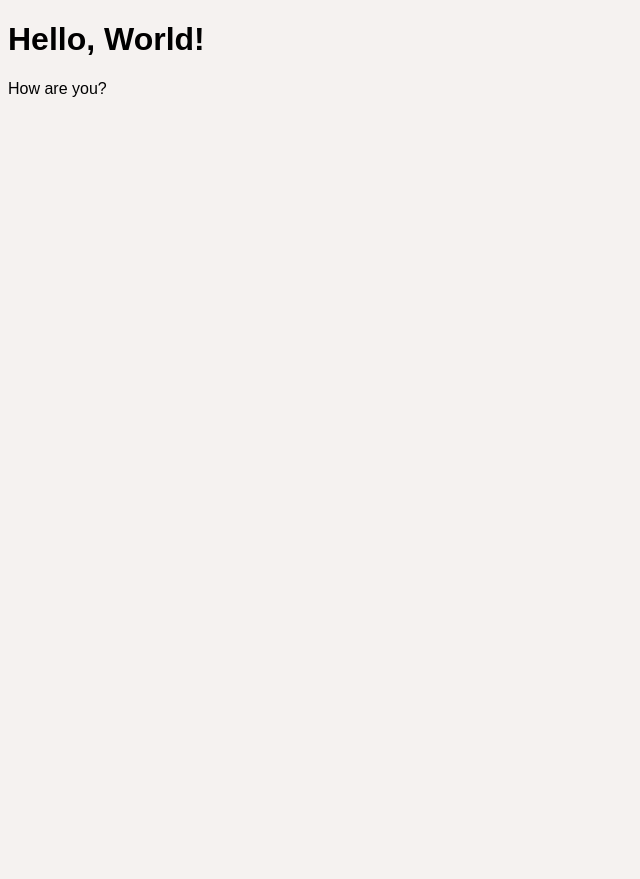
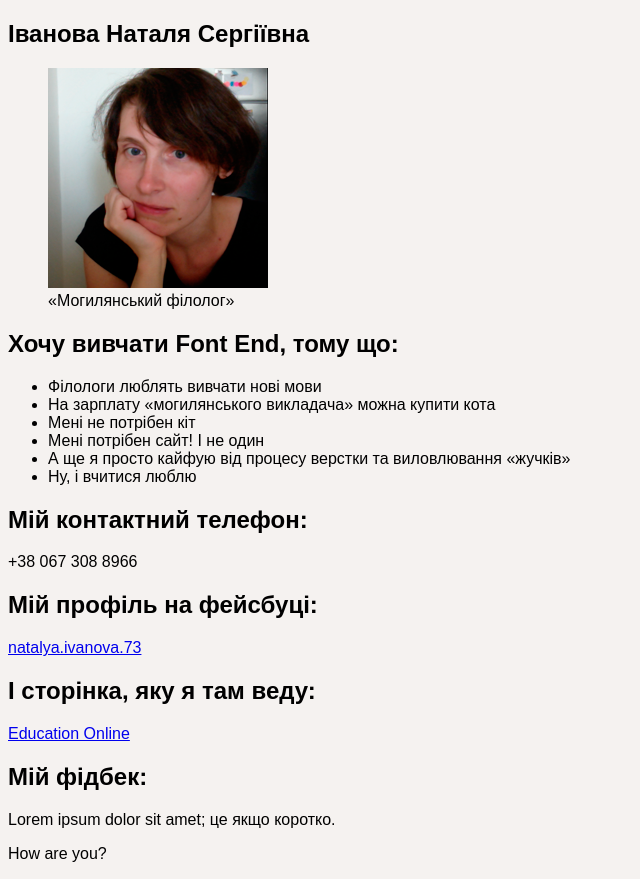
Before and after one commit to Nata25/GoFE-6-HW1, a plain HTML site: page index.html in a window 1280 px wide. Shown: the whole page, without its empty margins (0-640 px from the left). Before the commit the page ends 800 px from the top, so only its background shows below. Drawn offline with Linux system fonts and the light colour scheme.

Commit message:
Basic html

```diff
--- a/index.html
+++ b/index.html
@@ -7,7 +7,61 @@
 
   </head>
   <body>
-    <h1>Hello, World!</h1>
+    <main>
+        <section>
+          <h1>Іванова Наталя Сергіївна</h1>
+
+          <figure>
+            <img alt="Фото Наталі" src="img/ivanova.png" />
+            <figcaption>«Могилянський філолог»</figcaption>
+          </figure>
+
+        </section>
+
+        <section>
+          <h2>Хочу вивчати Font End, тому що:</h2>
+          <ul>
+            <li>Філологи люблять вивчати нові мови</li>
+            <li>На зарплату «могилянського викладача» можна купити кота</li>
+            <li>Мені не потрібен кіт</li>
+            <li>Мені потрібен сайт! І не один</li>
+            <li>А ще я просто кайфую від процесу верстки та виловлювання «жучків»</li>
+            <li>Ну, і вчитися люблю</li>
+          </ul>
+        </section>
+
+        <section>
+          <h2>Мій контактний телефон:</h2>
+          <p>
+            +38 067 308 8966
+          </p>
+
+          <h2>Мій профіль на фейсбуці:</h2>
+
+          <p>
+            <a href="https://www.facebook.com/natalya.ivanova.73" target="_blank">natalya.ivanova.73</a>
+          </p>
+
+          <h2>І сторінка, яку я там веду:</h2>
+
+          <p>
+            <a href="https://www.facebook.com/ed.online/" target="_blank">Education Online</a>
+          </p>
+        </section>
+
+        <section>
+          <h2>Мій фідбек:</h2>
+
+          <p>
+            Lorem ipsum dolor sit amet; це якщо коротко.
+          </p>
+        </section>
+
+
+
+
+    </main>
+
     <p>How are you?</p>
   </body>
 </html>
```
Also changed, not shown: img/ivanova.png (added).
